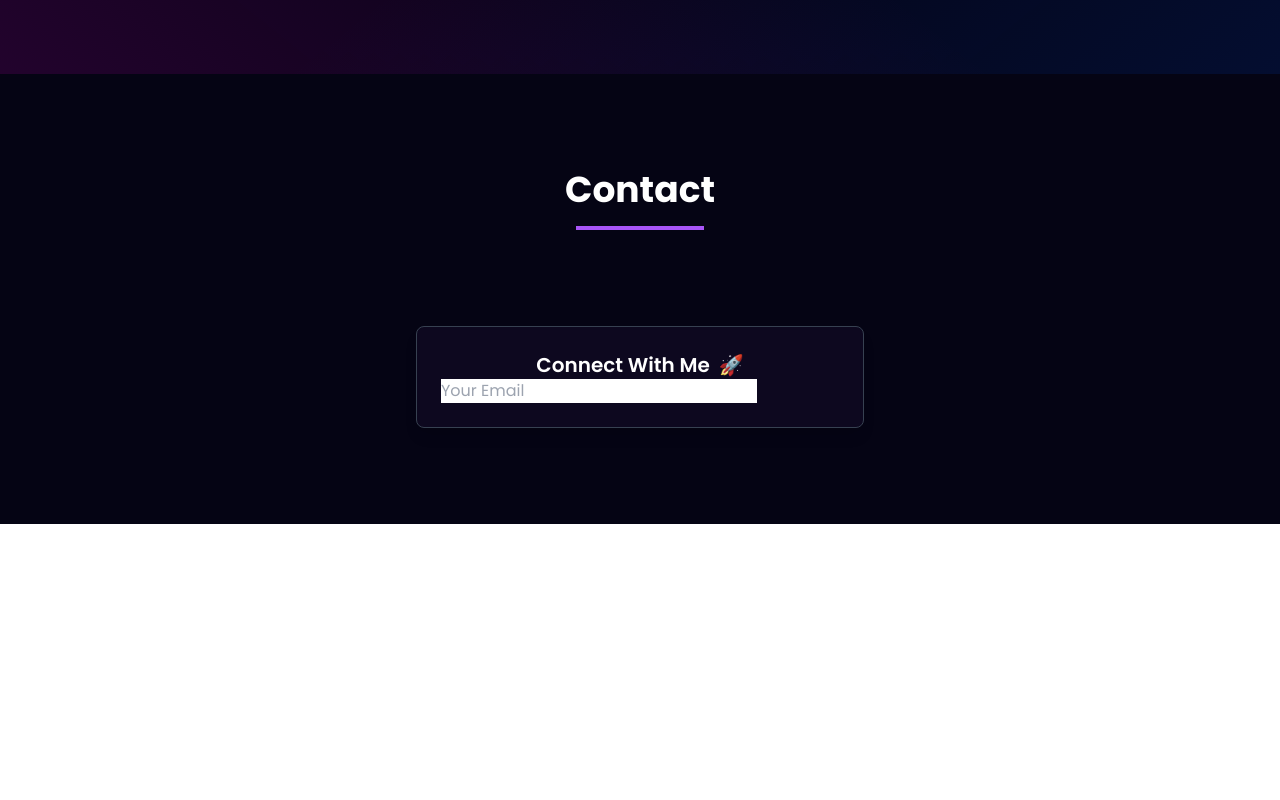
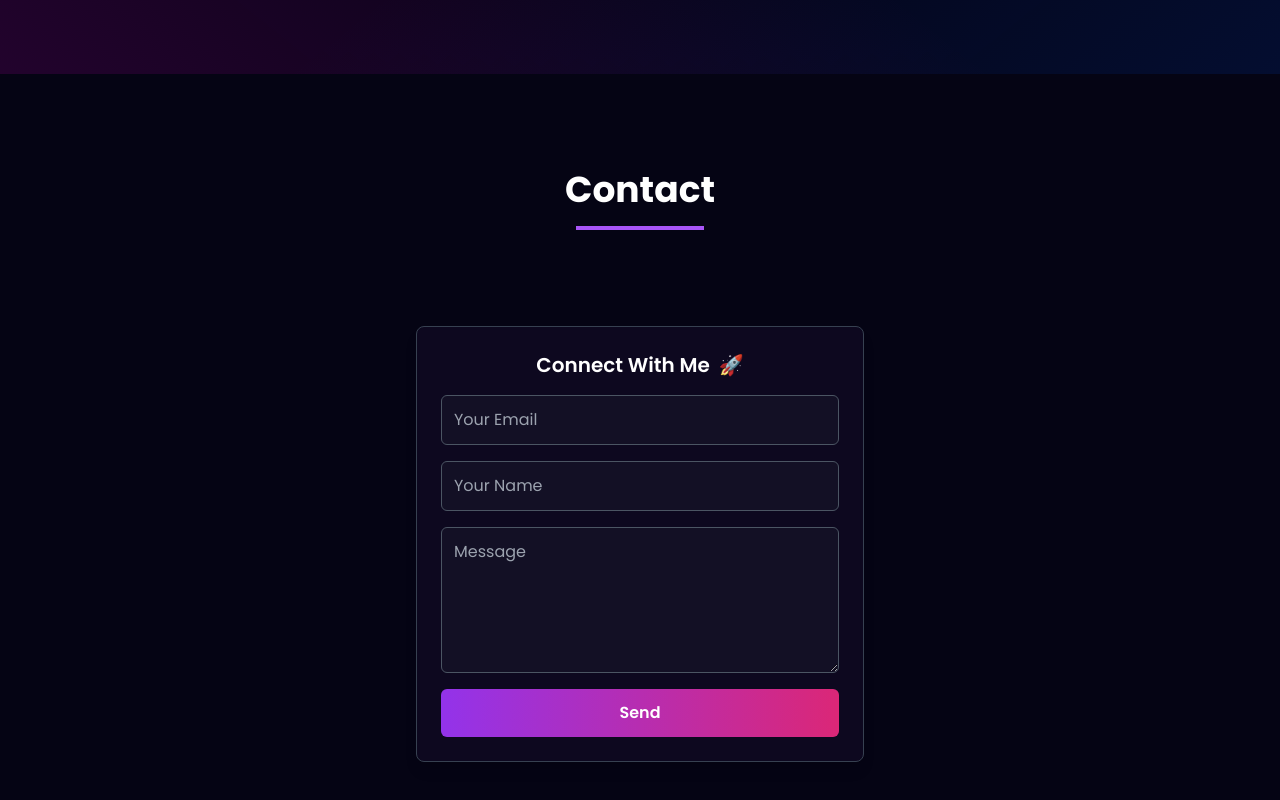
Before and after one commit to Ajaykapasiya/myportfolio, a React (Vite) app: page / in a window 1280 px wide. Shown: the part 4801-5601 px from the top of the page. Before the commit the page ends 5325 px from the top, so only its background shows below. Built offline with nearby package versions, Linux system fonts and the light colour scheme.

Commit message:
Fix form structure and input attributes in Contact component; update input names and button type for better functionality

```diff
--- a/src/components/Contact/Contact.jsx
+++ b/src/components/Contact/Contact.jsx
@@ -22,10 +22,28 @@ const Contact = () => {
           Connect With Me <span className="ml-1">🚀</span>
         </h3>
 
-     <form>
-      <input type="email" name="your email" placeholder="Your Email" required
+     <form className="mt-4 flex flex-col space-y-4">
+      <input type="email" name="your_email" placeholder="Your Email" required
+      className="w-full p-3 rounded-md bg-[#131025] text-white border border-gray-600 focus:outline-none focus:border-purple-500"
+      />
 
+      <input type="text"
+      name="user_name"
+      placeholder="Your Name"
+      className="w-full p-3 rounded-md bg-[#131025] text-white border border-gray-600 focus:outline-none focus:border-purple-500"
       />
+
+      <textarea name="message" placeholder="Message"  rows={5} required
+      className="w-full p-3 rounded-md bg-[#131025] text-white border border-gray-600 focus:outline-none focus:border-purple-500"
+      >
+     </textarea>
+
+     {/* Send Button */}
+     <button type="sumbit"
+      className="w-full bg-gradient-to-r from-purple-600 to-pink-600 py-3 text-white font-semibold rounded-md hover:opacity-90 transition">
+      Send
+      </button>
+
      </form>
 
       </div>
```
